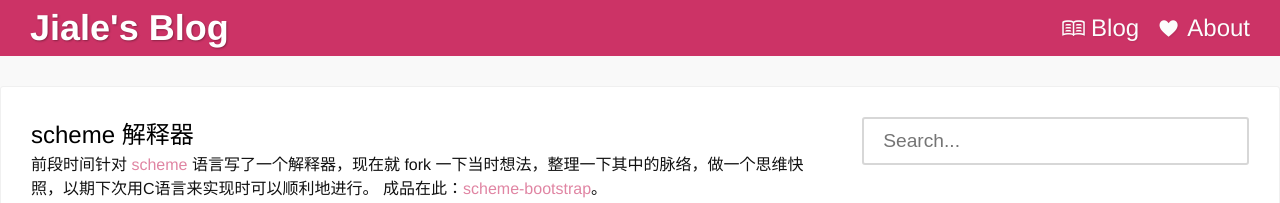
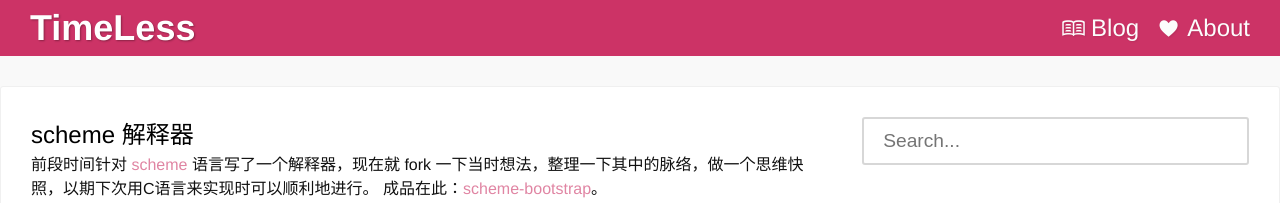
Before and after one commit to mrzjl/mrzjl.github.io, a Jekyll site: the page built from index.html, in a window 1280 px wide. Shown: the top 203 px of the page. Built offline with Jekyll 4.4.1, drawn with Linux system fonts in a browser that asks for light colours; nearby versions of some CDN libraries; Markdown is read by kramdown in place of the engine named in the settings; the list of posts is cut into pages by our own code; comment, search, counter and statistics services are not loaded.

Commit message:
Update _config.yml

```diff
--- a/_config.yml
+++ b/_config.yml
@@ -1,11 +1,11 @@
 # Site settings
-title: Jiale's Blog
+title: TimeLess
 icon:	/images/site.ico
-email: zhangjialecn@gmail.com
+email: mr_jianlong@hotmail.com
 #description: Front-end Dev
 #baseurl: "" # the subpath of your site, e.g. /blog/
 #url: "http://yourdomain.com" # the base hostname & protocol for your site
-github_username:  mr-jiale
+github_username:  mrzjl
 
 # Build settings
 #markdown: kramdown
@@ -32,5 +32,5 @@ redcarpet:
 paginate: 5
 paginate_path: "pages/:num"
 
-imgrepo: "http://mr-jiale.github.io/images/img"
-images: "http://mr-jiale.github.io/images/"
+imgrepo: "http://mrzjl.github.io/images/img"
+images: "http://mrzjl.github.io/images/"
```
